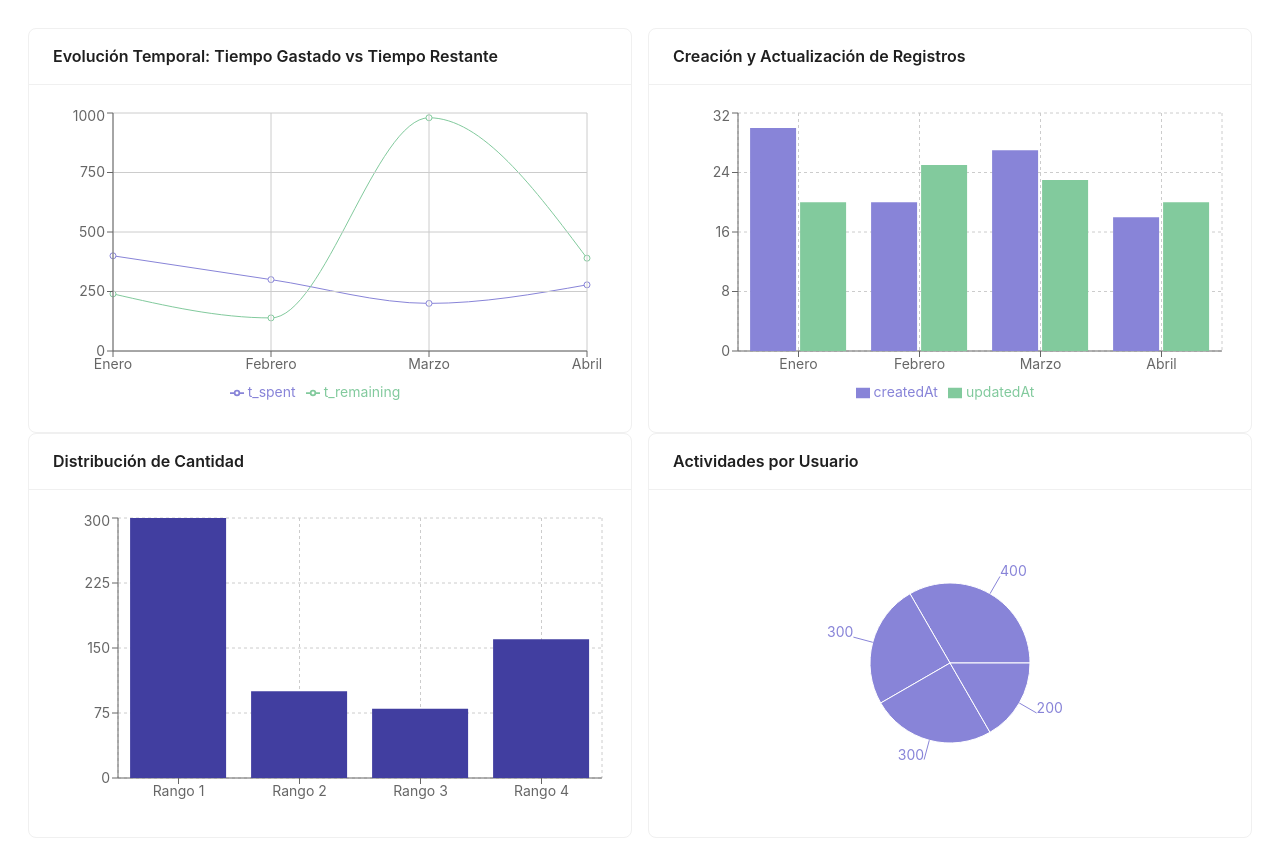
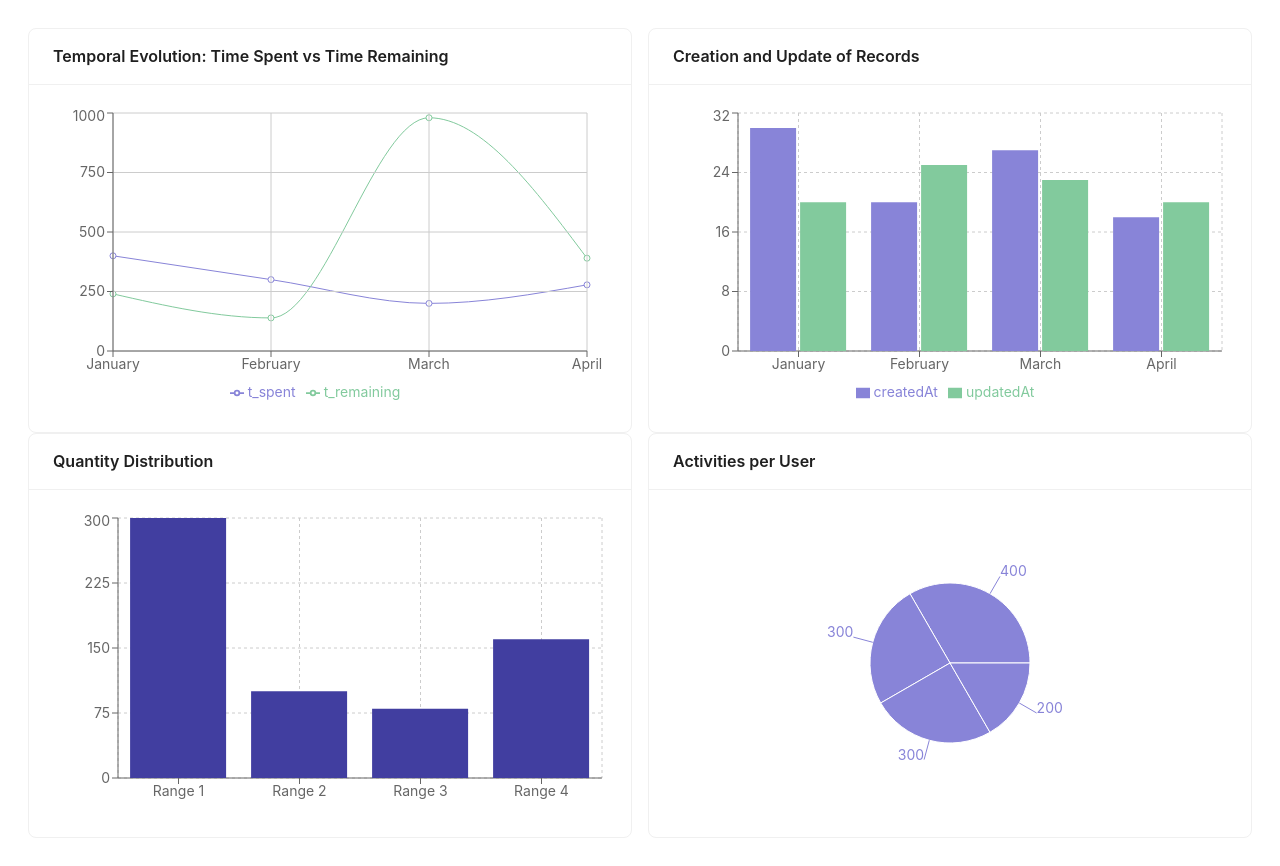
Before and after one commit to jxarenas19/performance-engine-web, a Next.js app: page /dashboard in a window 1280 px wide. Built offline with nearby package versions, Linux system fonts and the light colour scheme.

Commit message:
DEVTEMP-491

```diff
--- a/src/app/(pages)/dashboard/page.tsx
+++ b/src/app/(pages)/dashboard/page.tsx
@@ -1,6 +1,5 @@
 'use client'
 
-// Suponiendo que estos datos son ejemplos y podrían provenir de una API o algún estado global/prop
 import {Card, Col, Row, Tooltip} from "antd";
 import React from "react";
 import {
@@ -17,27 +16,24 @@ import {
 } from "recharts";
 
 const dataTimeSpentRemaining = [
-    { name: 'Enero', t_spent: 400, t_remaining: 240 },
-    { name: 'Febrero', t_spent: 300, t_remaining: 139 },
-    { name: 'Marzo', t_spent: 200, t_remaining: 980 },
-    { name: 'Abril', t_spent: 278, t_remaining: 390 },
-    // Agrega más datos según necesites
+    { name: 'January', t_spent: 400, t_remaining: 240 },
+    { name: 'February', t_spent: 300, t_remaining: 139 },
+    { name: 'March', t_spent: 200, t_remaining: 980 },
+    { name: 'April', t_spent: 278, t_remaining: 390 },
 ];
 
 const dataCreationUpdate = [
-    { name: 'Enero', createdAt: 30, updatedAt: 20 },
-    { name: 'Febrero', createdAt: 20, updatedAt: 25 },
-    { name: 'Marzo', createdAt: 27, updatedAt: 23 },
-    { name: 'Abril', createdAt: 18, updatedAt: 20 },
-    // Agrega más datos según necesites
+    { name: 'January', createdAt: 30, updatedAt: 20 },
+    { name: 'February', createdAt: 20, updatedAt: 25 },
+    { name: 'March', createdAt: 27, updatedAt: 23 },
+    { name: 'April', createdAt: 18, updatedAt: 20 },
 ];
 
 const dataAmount = [
-    { name: 'Rango 1', amount: 300 },
-    { name: 'Rango 2', amount: 100 },
-    { name: 'Rango 3', amount: 80 },
-    { name: 'Rango 4', amount: 160 },
-    // Agrega más datos según necesites
+    { name: 'Range 1', amount: 300 },
+    { name: 'Range 2', amount: 100 },
+    { name: 'Range 3', amount: 80 },
+    { name: 'Range 4', amount: 160 },
 ];
 
 const dataUserActivity = [
@@ -45,14 +41,12 @@ const dataUserActivity = [
     { name: 'Usuario 2', activities: 300 },
     { name: 'Usuario 3', activities: 300 },
     { name: 'Usuario 4', activities: 200 },
-    // Agrega más datos según necesites
 ];
 
 const dataTeamActivity = [
     { name: 'Equipo 1', activities: 1200 },
     { name: 'Equipo 2', activities: 1100 },
     { name: 'Equipo 3', activities: 600 },
-    // Agrega más datos según necesites
 ];
 
 const dataTimeVsImpact = [
@@ -60,16 +54,14 @@ const dataTimeVsImpact = [
     { t_spent: 300, t_affectation: 300, index: 2 },
     { t_spent: 500, t_affectation: 400, index: 3 },
     { t_spent: 700, t_affectation: 500, index: 4 },
-    // Agrega más datos según necesites
 ];
 
-export default function Page() {
+export default function DashboardPage() {
     return (
         <div style={{ padding: '20px' }}>
             <Row gutter={16}>
-                {/* Evolución Temporal - Línea o Área */}
                 <Col span={12}>
-                    <Card title="Evolución Temporal: Tiempo Gastado vs Tiempo Restante">
+                    <Card title="Temporal Evolution: Time Spent vs Time Remaining">
                         <ResponsiveContainer width="100%" height={300}>
                             <LineChart data={dataTimeSpentRemaining} margin={{ top: 5, right: 20, bottom: 5, left: 0 }}>
                                 <Line type="monotone" dataKey="t_spent" stroke="#8884d8" />
@@ -83,10 +75,8 @@ export default function Page() {
                         </ResponsiveContainer>
                     </Card>
                 </Col>
-
-                {/* Creación y Actualización de Registros */}
                 <Col span={12}>
-                    <Card title="Creación y Actualización de Registros">
+                    <Card title="Creation and Update of Records">
                         <ResponsiveContainer width="100%" height={300}>
                             <BarChart data={dataCreationUpdate}>
                                 <CartesianGrid strokeDasharray="3 3" />
@@ -103,9 +93,8 @@ export default function Page() {
             </Row>
 
             <Row gutter={16}>
-                {/* Distribución - Histograma o Gráfico de Barras */}
                 <Col span={12}>
-                    <Card title="Distribución de Cantidad">
+                    <Card title="Quantity Distribution">
                         <ResponsiveContainer width="100%" height={300}>
                             <BarChart data={dataAmount}>
                                 <CartesianGrid strokeDasharray="3 3" />
@@ -117,10 +106,8 @@ export default function Page() {
                         </ResponsiveContainer>
                     </Card>
                 </Col>
-
-                {/* Categorización - Gráfico de Barras o Pie */}
                 <Col span={12}>
-                    <Card title="Actividades por Usuario">
+                    <Card title="Activities per User">
                         <ResponsiveContainer width="100%" height={300}>
                             <PieChart>
                                 <Pie dataKey="activities" isAnimationActive={false} data={dataUserActivity} cx="50%" cy="50%" outerRadius={80} fill="#8884d8" label />
@@ -131,7 +118,6 @@ export default function Page() {
                 </Col>
             </Row>
 
-            {/* Otros gráficos y tablas pueden ser agregados de forma similar */}
         </div>
     );
 };
--- a/src/app/components/ExpandableDayGroups.tsx
+++ b/src/app/components/ExpandableDayGroups.tsx
@@ -27,6 +27,7 @@ const ExpandableDayGroups = () => {
 
         dispatch({ type: 'SET_PAGE', payload: page });
         dispatch({ type: 'SET_PAGE_SIZE', payload: limit });
+        dispatch({type: 'SET_SELECTED_PERSON', payload: null});
     };
     const columnsDayGroups: ColumnsType<DayGroup> = [
         {title: "Date", dataIndex: "date", key: "date"},
--- a/src/app/components/SelectDesignersTitle.tsx
+++ b/src/app/components/SelectDesignersTitle.tsx
@@ -7,7 +7,7 @@ const SelectDesignersTitle = () => {
 
     return (
         <Row gutter={24} style={{ display: 'flex', alignItems: 'center' }}>
-            <Col span={12} style={{ display: 'flex', justifyContent: 'flex-start' }}>
+            <Col span={18} style={{ width: '100%' }}>
                 <Form.Item name="title" label="Title" className="customFormItem"
                 >
                     <Select placeholder="Select a title" allowClear>
@@ -22,6 +22,7 @@ const SelectDesignersTitle = () => {
             </Col>
 
             <Form.Item name="amount_error"
+
                        tooltip={{title: 'Number of errors detected', icon: <InfoCircleOutlined/>}}
                        label="Amount error" className="customFormItem">
                 <InputNumber min={0} max={10} defaultValue={0}/>
```
Also changed, not shown: src/app/components/SelectCustomerSupportTitle.tsx (+6 -5 lines), src/app/components/SelectEquipoForm.tsx (+12 -4 lines), src/app/components/TracingFilters.tsx (+26 -2 lines), src/app/components/TracingForm.tsx (+17 -5 lines).
